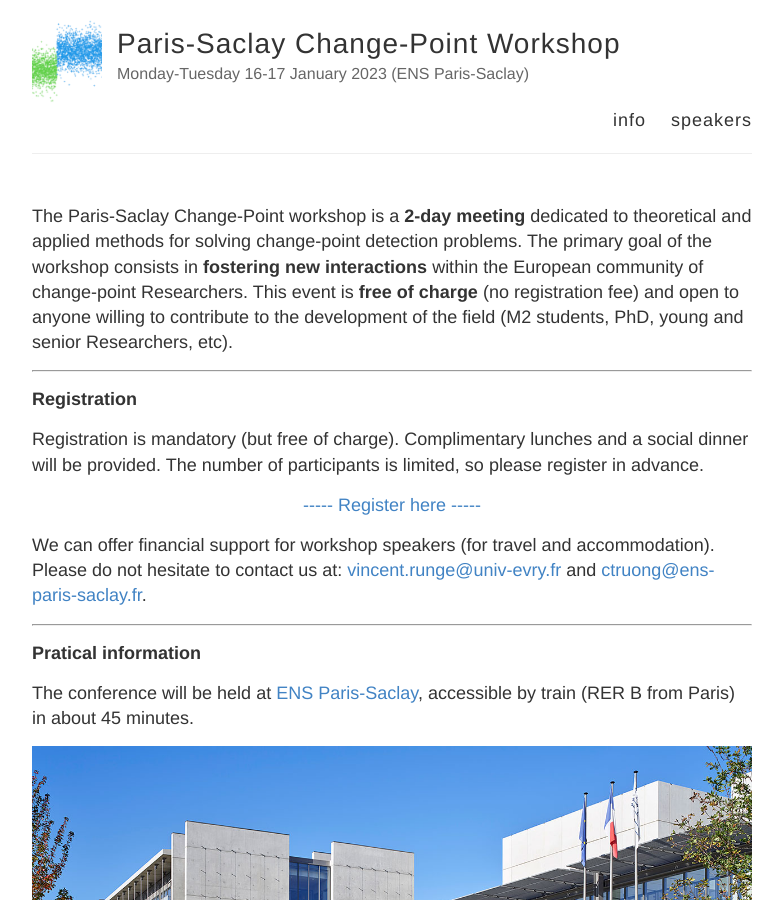
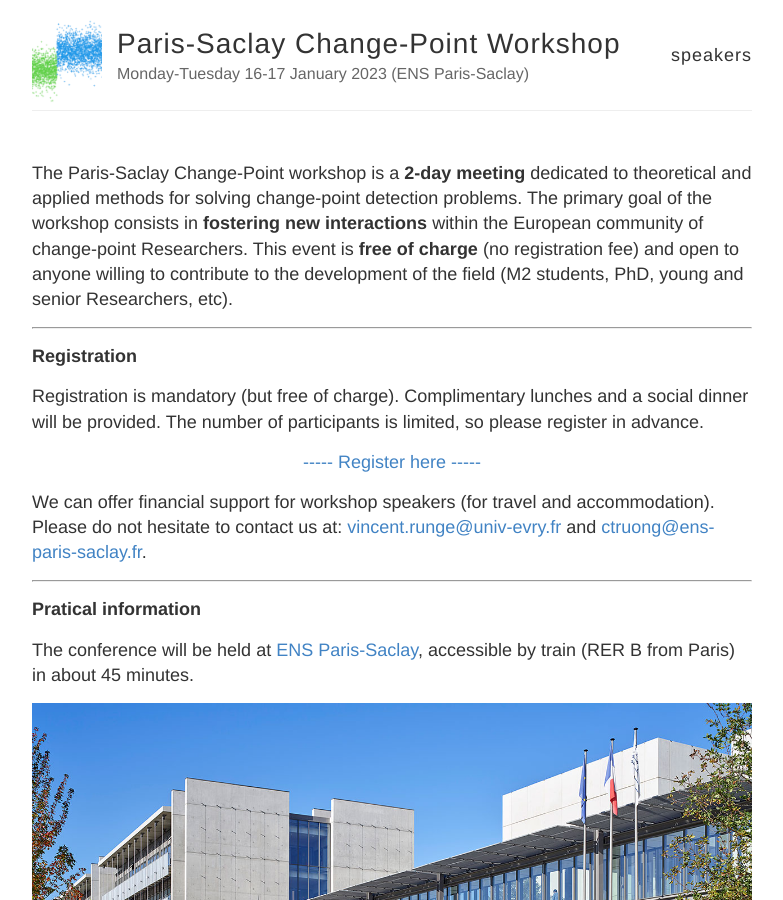
Before and after one commit to ParisSaclayChangePoint/ParisSaclayChangePoint.github.io, a Jekyll site: the page built from info.md, in a window 1280 px wide and 900 px high. Shown: the whole window, without its empty margins (248-1031 px from the left). Built offline with Jekyll 4.4.1, drawn with Linux system fonts in a browser that asks for light colours.

Commit message:
remove "info" tab

```diff
--- a/_layouts/default.html
+++ b/_layouts/default.html
@@ -27,7 +27,7 @@
           </div>
 
           <nav>
-            <a href="{{ site.baseurl }}/info">info</a>
+            <!-- <a href="{{ site.baseurl }}/info">info</a> -->
             <a href="{{ site.baseurl }}/speakers">speakers</a>
           </nav>
         </header>
```
